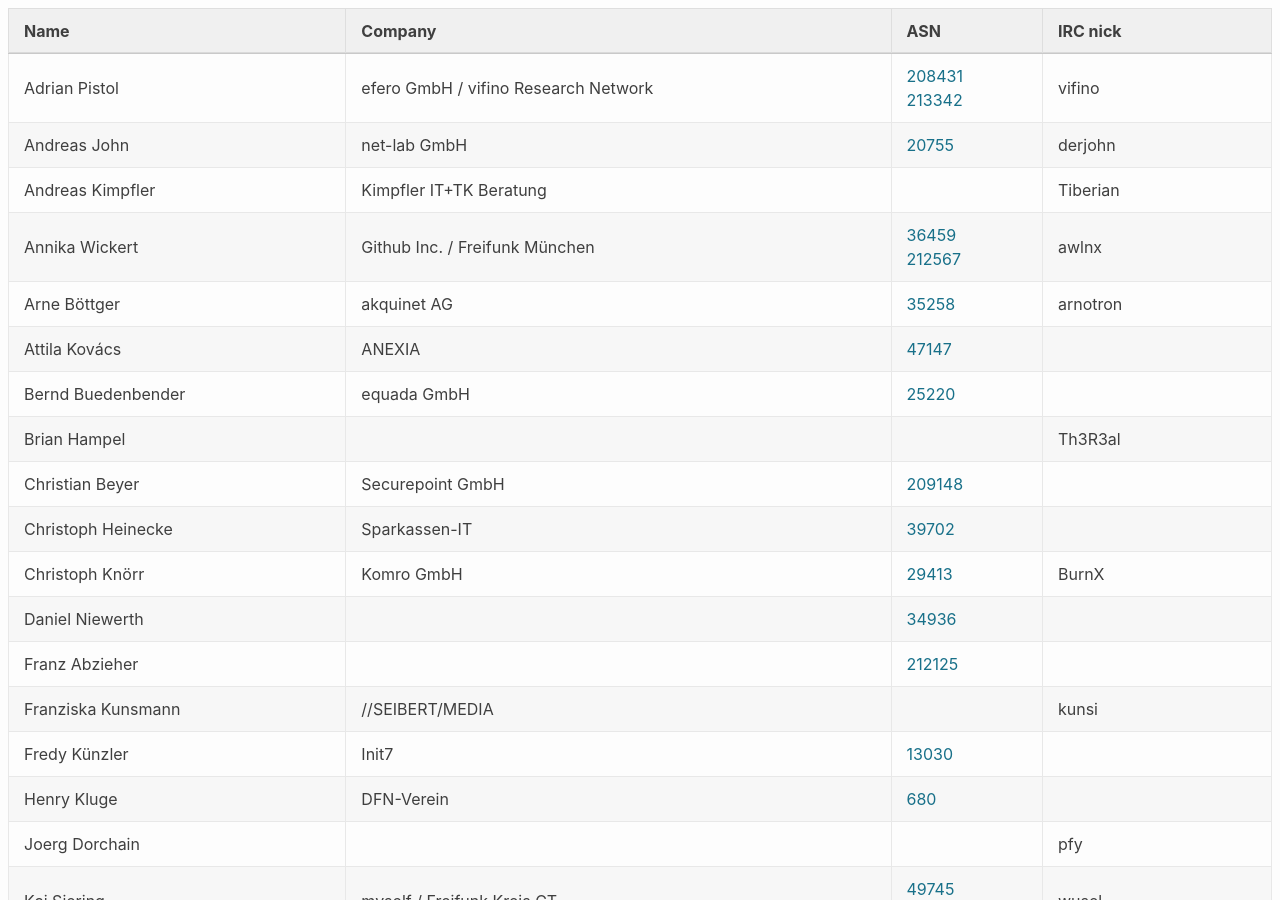
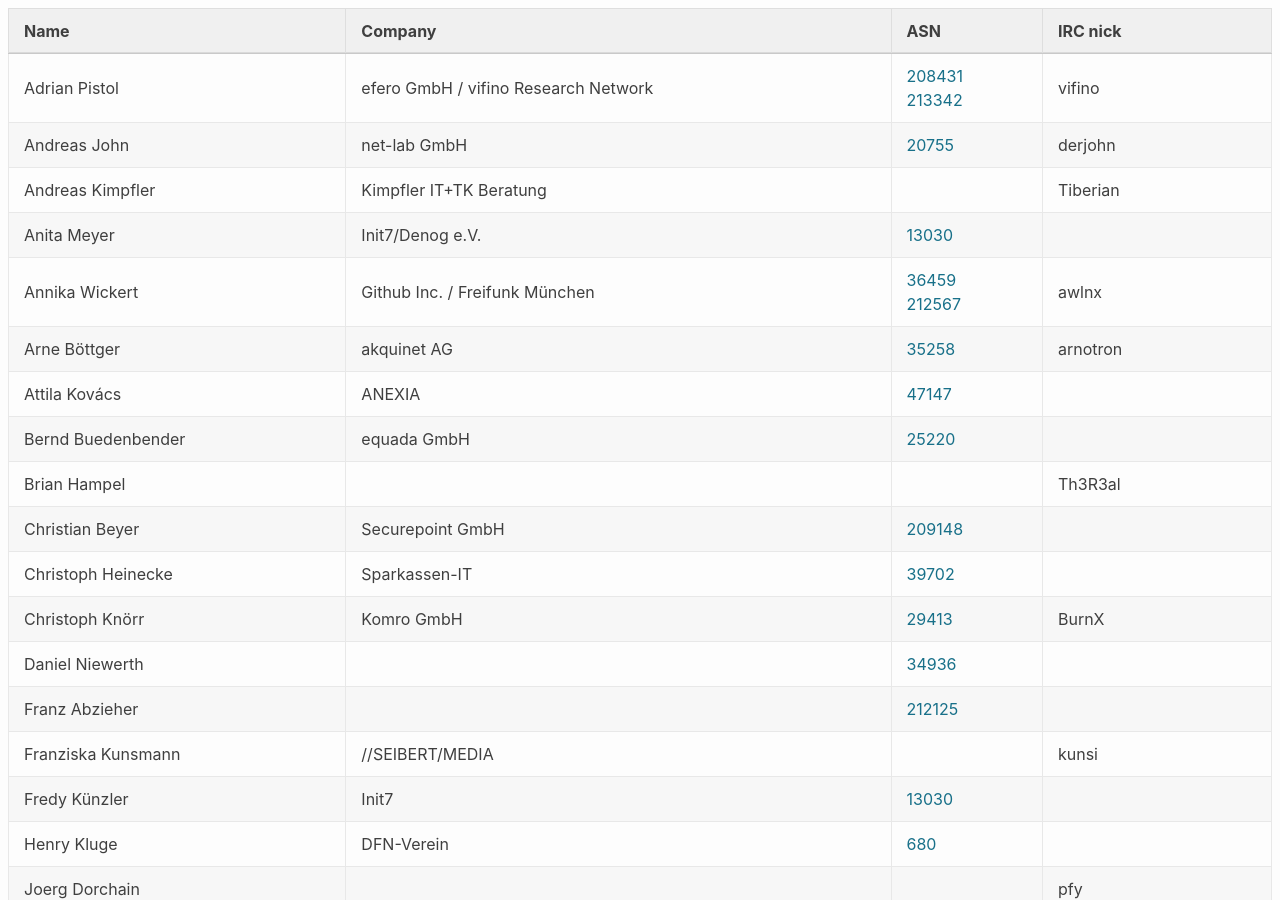
Before and after one commit to denog/pretix-attendeelist, a Jekyll site: the page built from meetup_2021_02/index.markdown, in a window 1280 px wide and 900 px high. Built offline with Jekyll 4.4.1, drawn with Linux system fonts in a browser that asks for light colours.

Commit message:
Latest data: Mon Apr 12 17:33:24 UTC 2021

```diff
--- a/_data/attendees_meetup_2021-02.json
+++ b/_data/attendees_meetup_2021-02.json
@@ -16,6 +16,12 @@
     "company": "Kimpfler IT+TK Beratung",
     "irc": "Tiberian",
     "asn": null
+  },
+  {
+    "name": "Anita Meyer",
+    "company": "Init7/Denog e.V.",
+    "irc": null,
+    "asn": "13030"
   },
   {
     "name": "Annika Wickert",
```
